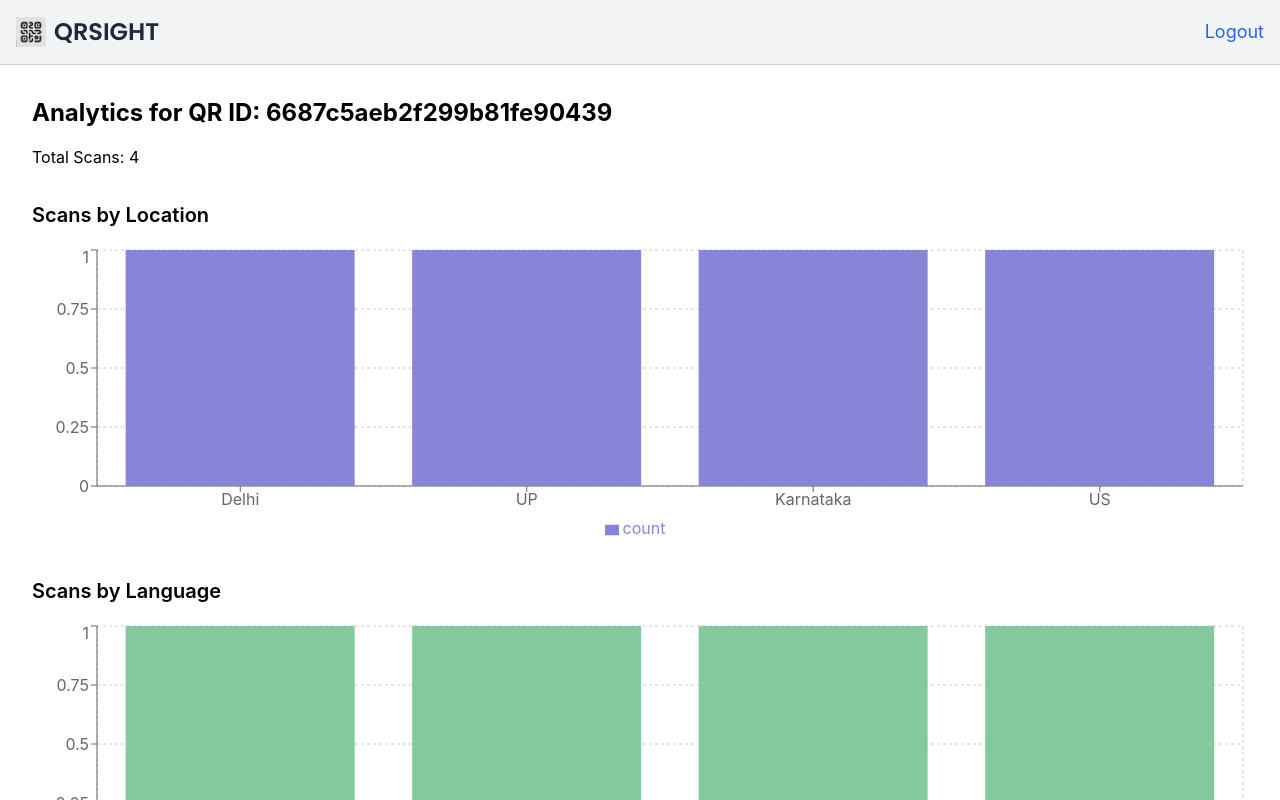
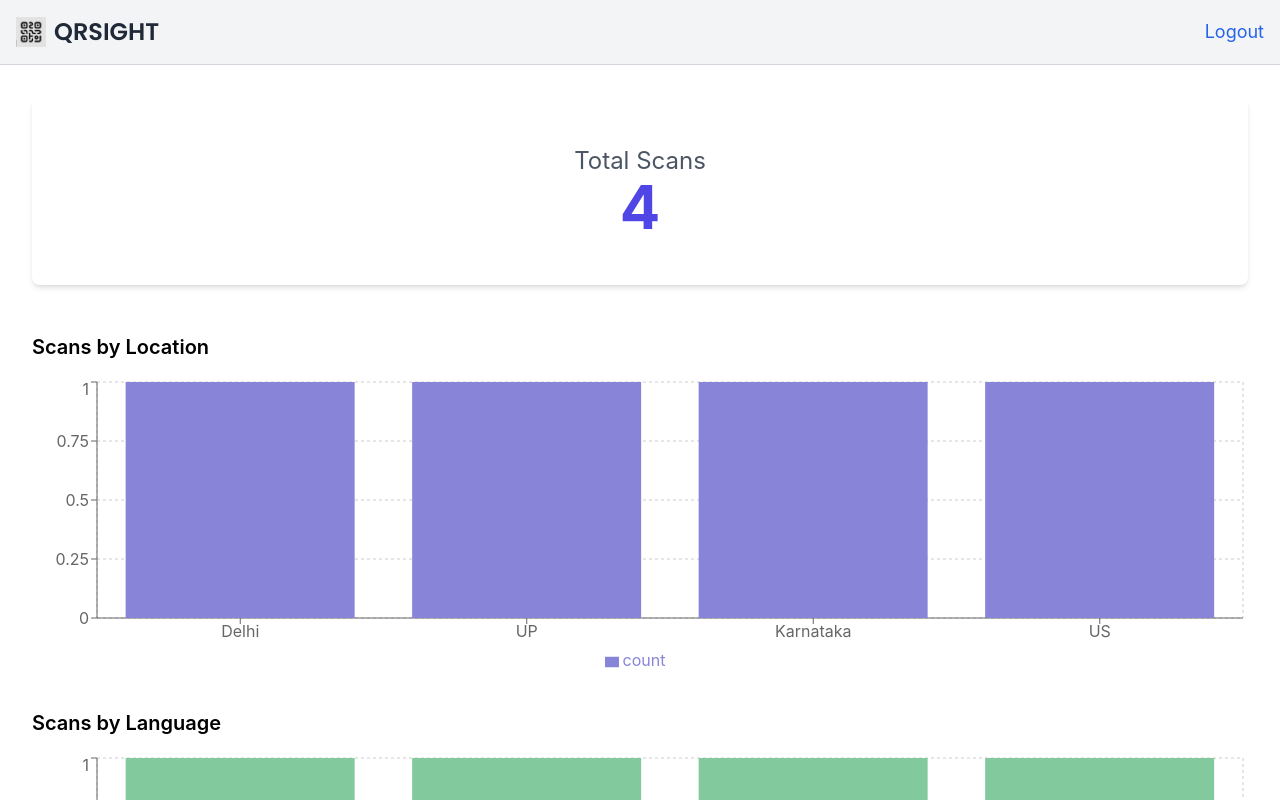
Before and after one commit to shubhraj661/analytics-app-frontend, a React (Create React App) app: page /analytics/1 in a window 1280 px wide. Shown: the top 800 px of the page. Built offline with nearby package versions, Linux system fonts and the light colour scheme; sample sign-in values are in the browser's storage.

Commit message:
analytics design improvement

```diff
--- a/src/Analytics.js
+++ b/src/Analytics.js
@@ -91,8 +91,10 @@ const AnalyticsPage = () => {
     <>
     <TopBar />
     <div className="p-8">
-      <h1 className="text-2xl font-bold mb-4">Analytics for QR ID: {qrId}</h1>
-      <p className="mb-8">Total Scans: {totalScans}</p>
+      <div className="bg-white rounded-lg shadow-md p-12 mb-12 text-center">
+        <p className="text-gray-600 text-2xl">Total Scans</p>
+        <p className="text-6xl font-bold text-indigo-600">{totalScans}</p>
+      </div>
 
       <div className="mb-8">
         <h2 className="text-xl font-semibold mb-4">Scans by Location</h2>
```
